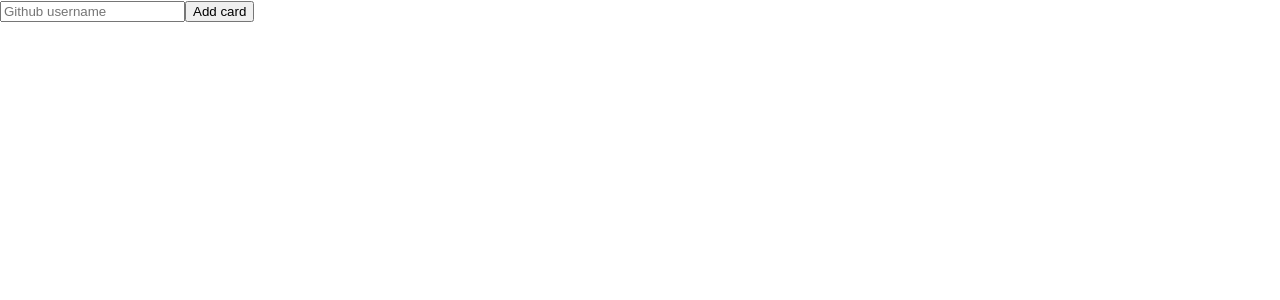
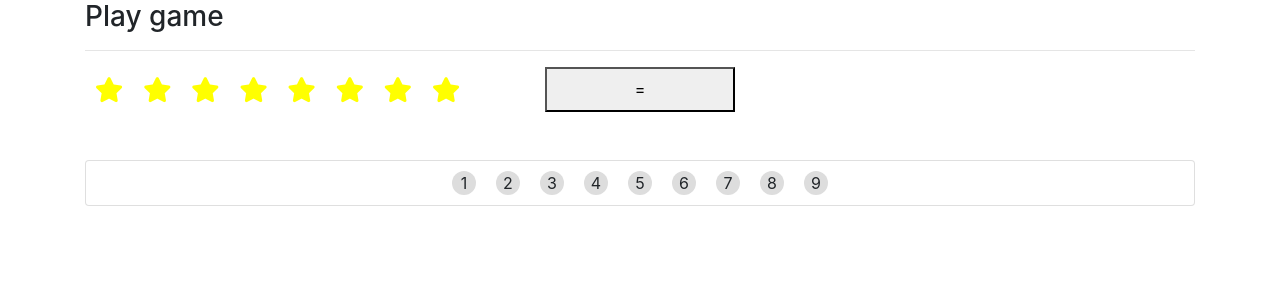
Before and after one commit to Boto1/Star-game, a React (Create React App) app: page / in a window 1280 px wide. Shown: the top 300 px of the page. Built offline with nearby package versions, Linux system fonts and the light colour scheme.

Commit message:
another app

```diff
--- a/public/index.html
+++ b/public/index.html
@@ -3,6 +3,8 @@
   <head>
     <meta charset="utf-8">
     <link rel="shortcut icon" href="%PUBLIC_URL%/favicon.ico">
+    <link rel="stylesheet" href="https://stackpath.bootstrapcdn.com/bootstrap/4.1.3/css/bootstrap.min.css" integrity="sha384-MCw98/SFnGE8fJT3GXwEOngsV7Zt27NXFoaoApmYm81iuXoPkFOJwJ8ERdknLPMO" crossorigin="anonymous">
+    <link rel="stylesheet" href="https://use.fontawesome.com/releases/v5.6.3/css/all.css" integrity="sha384-UHRtZLI+pbxtHCWp1t77Bi1L4ZtiqrqD80Kn4Z8NTSRyMA2Fd33n5dQ8lWUE00s/" crossorigin="anonymous">
     <meta name="viewport" content="width=device-width, initial-scale=1, shrink-to-fit=no">
     <meta name="theme-color" content="#000000">
     <!--
--- /dev/null
+++ b/src/App.css
@@ -0,0 +1,27 @@
+.fa-star {
+  margin: 10px;
+  font-size: 25px;
+  color: yellow;
+}
+
+span {
+  display: inline-block;
+  margin: 10px;
+  text-align: center;
+  background-color: #ddd;
+  width: 24px;
+  border-radius: 50%;
+  cursor: pointer;
+}
+
+.selected {
+  background-color: #eee;
+  color: #ddd;
+  cursor: not-allowed;
+}
+
+.used {
+  background-color: #aaddaa;
+  color: #fff;
+  cursor: not-allowed;
+}
--- a/src/App.js
+++ b/src/App.js
@@ -1,23 +1,11 @@
 import React, { Component } from 'react';
-import CardList from './components/CardListComponent';
-import CardInput from './components/CardInputComponent';
+import Game from './components/GameComponent';
 
 class App extends Component {
-  state = {
-    cards: []
-  };
-
-  addNewCard = (card) => {
-    this.setState(prevState => ({
-      cards: prevState.cards.concat(card)
-    }))
-  };
-
   render() {
     return (
       <div>
-        <CardInput onSubmit={this.addNewCard} />
-        <CardList cards={this.state.cards} />
+        <Game />
       </div>
     );
   }
--- /dev/null
+++ b/src/components/AnswerComponent.js
@@ -0,0 +1,11 @@
+import React from 'react';
+
+const Answer = (props) => {
+  return (
+    <div className="col-5">
+
+    </div>
+  );
+}
+
+export default Answer;
--- /dev/null
+++ b/src/components/ButtonComponent.js
@@ -0,0 +1,11 @@
+import React from 'react';
+
+const Button = (props) => {
+  return (
+    <button className="col-2">
+      =
+    </button>
+  );
+}
+
+export default Button;
--- a/src/components/CardComponent.js
+++ /dev/null
@@ -1,13 +0,0 @@
-import React from 'react';
-
-const Card = (props) => {
-  return (
-    <div>
-      <img width="100px" src={ props.avatar } alt="Avatar" />
-      <div>{ props.name }</div>
-      <div>{ props.company }</div>
-    </div>
-  );
-};
-
-export default Card;
--- a/src/components/CardInputComponent.js
+++ /dev/null
@@ -1,47 +0,0 @@
-import React, { Component } from 'react';
-import axios from 'axios';
-
-class CardInput extends Component {
-  state = {
-    userName: ''
-  };
-
-  handleSubmit = (event) => {
-    event.preventDefault();
-    axios.get(`https://api.github.com/users/${this.state.userName}`)
-      .then(resp => {
-        const cardInfo = {
-          key: resp.data.id,
-          name: resp.data.login,
-          avatar: resp.data.avatar_url,
-          company: resp.data.company
-        };
-        this.props.onSubmit(cardInfo);
-
-        this.setState({
-          userName: ""
-        });
-      },
-      rej => {
-        console.log("User not found");
-      });
-  };
-
-  render() {
-    return (
-      <form onSubmit={this.handleSubmit}>
-        <input type="text"
-        value={this.state.userName}
-        onChange={event => {
-          this.setState({
-            userName: event.target.value
-          })
-        }}
-        placeholder="Github username" required />
-        <button type="submit">Add card</button>
-      </form>
-    )
-  }
-}
-
-export default CardInput;
--- a/src/components/CardListComponent.js
+++ /dev/null
@@ -1,12 +0,0 @@
-import React from 'react';
-import Card from './CardComponent';
-
-const CardList = (props) => {
-  return (
-    <div>
-      { props.cards.map(card => <Card {...card} />) }
-    </div>
-  )
-}
-
-export default CardList;
--- /dev/null
+++ b/src/components/GameComponent.js
@@ -0,0 +1,25 @@
+import React, { Component } from 'react';
+import Stars from './StarsComponent';
+import Button from './ButtonComponent';
+import Answer from './AnswerComponent';
+import Numbers from './NumbersComponent';
+
+class Game extends Component {
+  render() {
+    return (
+      <div className="container">
+      <h3>Play game</h3>
+      <hr />
+        <div className="row">
+          <Stars />
+          <Button />
+          <Answer />
+        </div>
+        <br /> <br />
+        <Numbers />
+      </div>
+    )
+  }
+}
+
+export default Game;
--- /dev/null
+++ b/src/components/NumbersComponent.js
@@ -0,0 +1,16 @@
+import React from 'react';
+
+const Numbers = (props) => {
+  const numbers = [...Array(9).keys()];
+  return (
+    <div className="card text-center">
+      <div>
+        {numbers.map(number =>
+          <span>{number+1}</span>
+        )}
+      </div>
+    </div>
+  );
+}
+
+export default Numbers;
--- /dev/null
+++ b/src/components/StarsComponent.js
@@ -0,0 +1,17 @@
+import React from 'react';
+
+const Stars = (props) => {
+  const numberOfStars = Math.floor((Math.random()*9)) + 1;
+
+  let stars = [];
+  for(let i = 0; i < numberOfStars; i++) {
+    stars.push(<i key={i} className="fa fa-star"></i>);
+  }
+  return (
+    <div className="col-5">
+      {stars}
+    </div>
+  );
+}
+
+export default Stars;
--- a/src/index.js
+++ b/src/index.js
@@ -1,6 +1,6 @@
 import React from 'react';
 import ReactDOM from 'react-dom';
-import './index.css';
+import './App.css';
 import App from './App';
 import * as serviceWorker from './serviceWorker';
 
```
